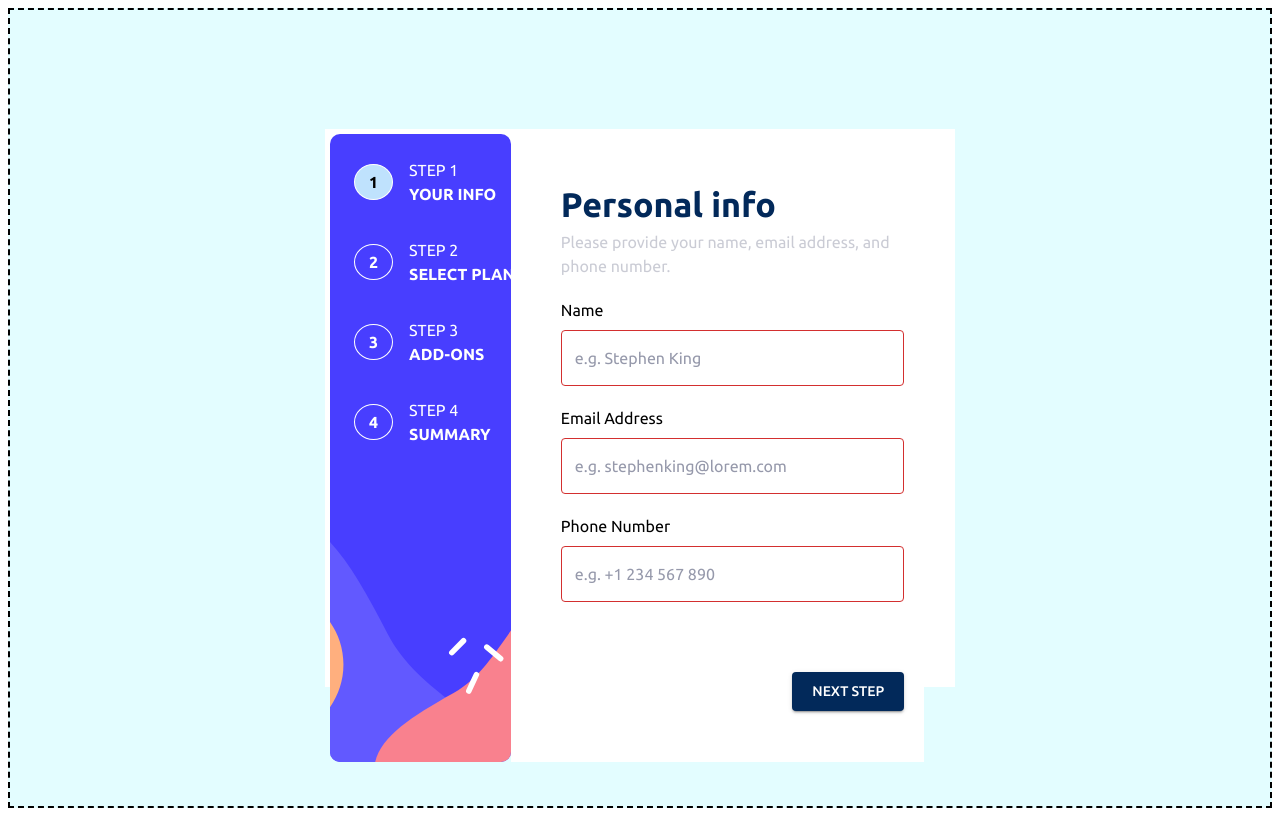
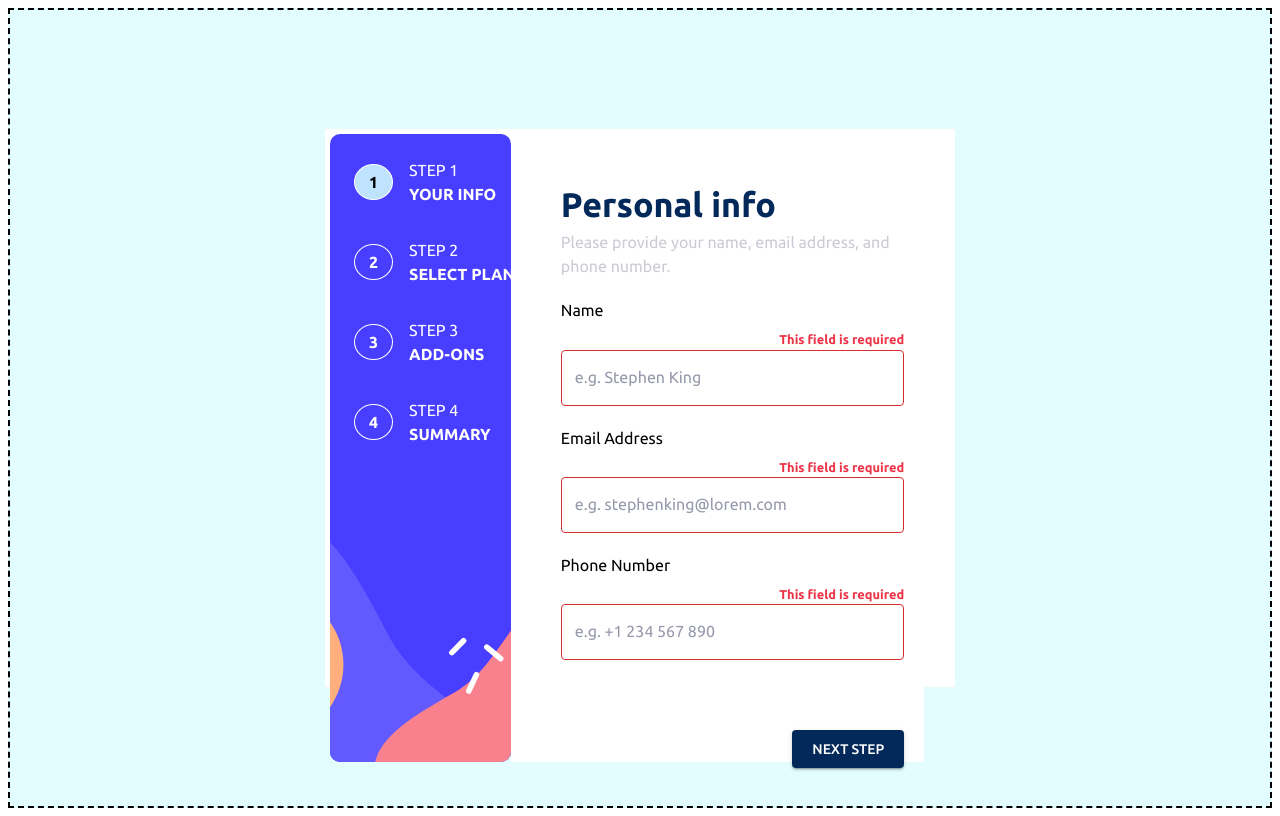
Before and after one commit to a656q59/multi_step_form, a React (Vite) app: page / in a window 1280 px wide. Both pictures are taken after a click on the button "NEXT STEP". Built offline with nearby package versions, Linux system fonts and the light colour scheme.

Commit message:
adding error messages

```diff
--- a/src/components/CustomTextField.jsx
+++ b/src/components/CustomTextField.jsx
@@ -11,12 +11,25 @@ const CustomTextField=({label,value, placeholder,ppts,handleChange, error})=>{
         <Box sx={{display:"flex",flexDirection:"column",  alignItems:"center",...ppts}} gap={1} margin="20px 0px">
             <label style={{width:"100%", fontWeight:"400"}}>{label}</label>
             <Box  width="100%">
+            {error && (
+      <div style={{
+        display:"flex", justifyContent:"end",
+        color: "hsl(354, 84%, 57%)",
+        fontWeight: 600,
+        fontSize: "0.8rem",
+      }}>
+
+        This field is required
+
+      </div>
+    )}
             <TextField
             error = {error}
   required
   value={value}
   placeholder={placeholder}   // use placeholder, not defaultValue
-  onChange={handleChange}     // if controlled input
+  onChange={handleChange}
+  helperText={null}
   sx={{
     width: "100%",
     borderRadius: "50px",
```
